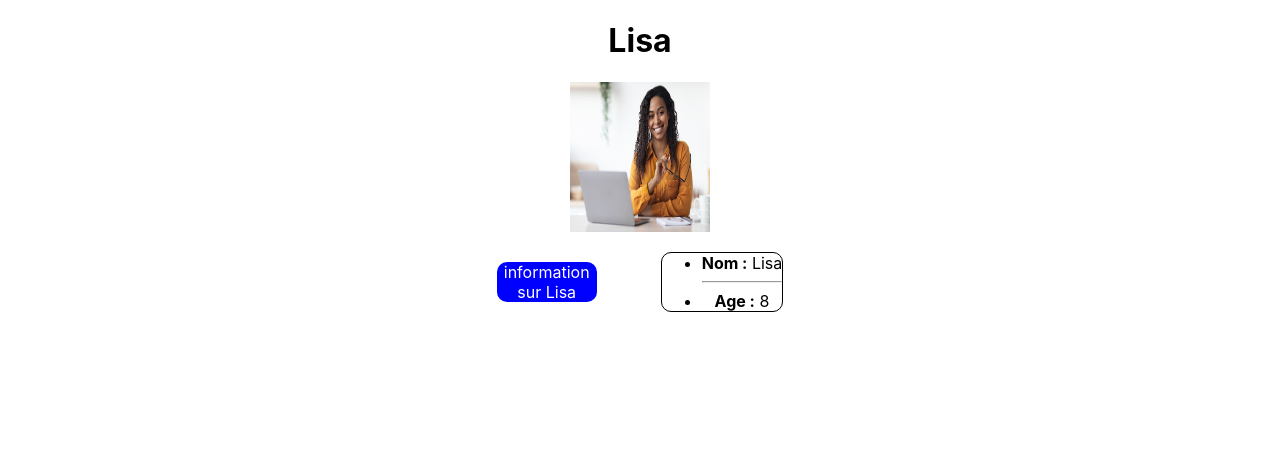
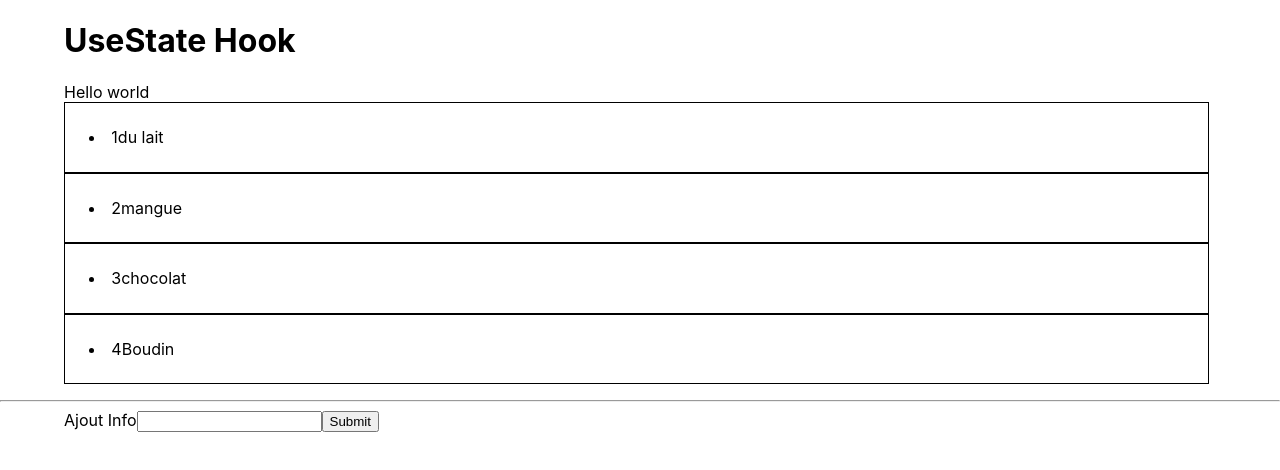
Before and after one commit to Zephymanya/Apprendre-React, a React (Create React App) app: page / in a window 1280 px wide. Shown: the top 470 px of the page. Built offline with nearby package versions, Linux system fonts and the light colour scheme; the HTML template or start-up script is replaced by a standard one.

Commit message:
useState

```diff
--- a/package.json
+++ b/package.json
@@ -11,6 +11,7 @@
         "react-dom": "^18.2.0",
         "react-router-dom": "^6.3.0",
         "react-scripts": "5.0.1",
+        "uuid": "^9.0.0",
         "web-vitals": "^2.1.4"
     },
     "scripts": {
--- a/src/App.js
+++ b/src/App.js
@@ -1,21 +1,16 @@
 import React from "react";
-import { BrowserRouter as Router, Routes, Route } from "react-router-dom";
-import Profil from "./Profil";
-import { Mycontext } from "./MyContext";
-class App extends React.Component {
-  state = {
-    user: {
-      name: "Lisa",
-      age: 8,
-    },
-  };
-  render() {
-    return (
-      <Mycontext.Provider value={this.state.user}>
-        <Profil nom={this.state.user} />
-      </Mycontext.Provider>
-    );
-  }
+import Todo from "./Component/Todo";
+function App() {
+  return (
+    <div
+      style={{
+        marginLeft: "4em",
+      }}
+    >
+      <h1>UseState Hook</h1>
+      <Todo />
+    </div>
+  );
 }
 
 export default App;
--- /dev/null
+++ b/src/Component/AddtodoListe.js
@@ -0,0 +1,27 @@
+import React, { useState } from "react";
+
+export default function AddtodoListe({ ajoutListe }) {
+  const [even, setEven] = useState("");
+  const handlechange = (e) => {
+    e.preventDefault();
+    setEven(e.target.value);
+  };
+
+  const handleTodo = (e) => {
+    e.preventDefault();
+    ajoutListe(even);
+    setEven("");
+  };
+
+  return (
+    <div>
+      <form onSubmit={handleTodo}>
+        <label>Ajout Info</label>
+        <input type="text" value={even.target} onChange={handlechange} />
+        <input type="submit" />
+      </form>
+
+      <p>{even} </p>
+    </div>
+  );
+}
--- /dev/null
+++ b/src/Component/Todo.js
@@ -0,0 +1,48 @@
+import React, { useState } from "react";
+import { v1 as uuid, v1 } from "uuid";
+import AddtodoListe from "./AddtodoListe";
+
+export default function Todo() {
+  const [liste, setListe] = useState([
+    { id: 1, todo: "du lait" },
+    { id: 2, todo: "mangue" },
+    { id: 3, todo: "chocolat" },
+    { id: 4, todo: "Boudin" },
+  ]);
+
+  const newTodo = (newListe, index) => {
+    setListe([
+      ...liste,
+      {
+        id: v1(),
+        todo: newListe,
+      },
+    ]);
+  };
+
+  const todoList = liste.map((data) => {
+    return (
+      <li
+        style={{
+          border: "1px solid black",
+          width: "90%",
+          height: "3%",
+          padding: "2%",
+        }}
+      >
+        {" "}
+        {data.id}
+        {data.todo}{" "}
+      </li>
+    );
+  });
+  return (
+    <div>
+      <div>
+        <p>Hello world {todoList} </p>
+      </div>
+      <hr style={{ marginLeft: "-4em" }} />
+      <AddtodoListe ajoutListe={newTodo} />
+    </div>
+  );
+}
--- a/src/MyContext.js
+++ /dev/null
@@ -1,5 +0,0 @@
-import React from "react";
-
-const Mycontext = React.createContext();
-
-export { Mycontext };
--- a/src/Profil.js
+++ /dev/null
@@ -1,21 +0,0 @@
-import React from "react";
-import ProfilData from "./profilData";
-import woman from "./woman.jpg";
-
-class Profil extends React.Component {
-  render() {
-    return (
-      <div style={{ textAlign: "center" }}>
-        <h1>{this.props.nom.name} </h1>
-        <img
-          src={woman}
-          alt=""
-          style={{ height: "150px", width: "140px" }}
-        ></img>
-
-        <ProfilData wel={this.props.nom} />
-      </div>
-    );
-  }
-}
-export default Profil;
--- a/src/ProfilContentData.js
+++ /dev/null
@@ -1,29 +0,0 @@
-import React from "react";
-import { Mycontext } from "./MyContext";
-export default function ProfilContentData() {
-  return (
-    <Mycontext.Consumer>
-      {(data) => {
-        return (
-          <div style={{ marginLeft: "5%" }}>
-            <ul
-              style={{
-                border: "1px solid black",
-                borderRadius: "10px",
-              }}
-            >
-              <li>
-                {" "}
-                <strong>Nom :</strong> {data.name}
-              </li>
-              <hr />
-              <li>
-                <strong>Age :</strong> {data.age}
-              </li>
-            </ul>
-          </div>
-        );
-      }}
-    </Mycontext.Consumer>
-  );
-}
--- a/src/profilData.js
+++ /dev/null
@@ -1,35 +0,0 @@
-import React from "react";
-import ProfilContentData from "./ProfilContentData";
-import { Mycontext } from "./MyContext";
-export default function ProfilData(props) {
-  return (
-    <Mycontext.Consumer>
-      {(data) => {
-        return (
-          <div
-            style={{
-              display: "flex",
-              // fleDirection: "column",
-              alignItems: "center",
-              justifyContent: "center",
-            }}
-          >
-            <p
-              style={{
-                width: "100px",
-                heigth: "20px",
-                backgroundColor: "blue",
-                borderRadius: "10px",
-              }}
-            >
-              <a href="/" style={{ color: "white", textDecoration: "none" }}>
-                information sur {data.name}
-              </a>
-            </p>
-            <ProfilContentData />
-          </div>
-        );
-      }}
-    </Mycontext.Consumer>
-  );
-}
```
Also changed, not shown: src/Component/menu.css (deleted, +0 -18 lines), 1 other file (tests, documents, lock files or other folders).
